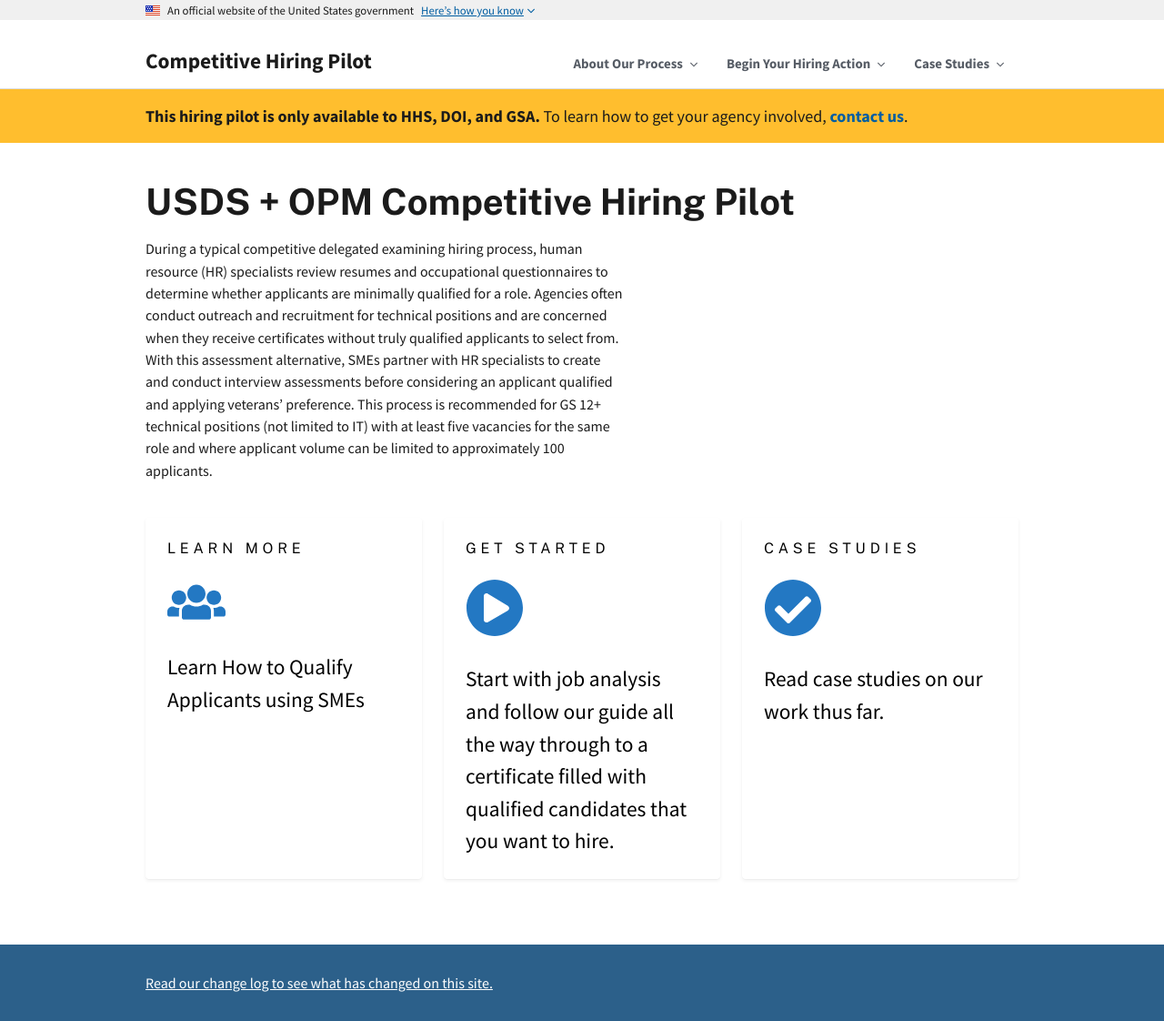
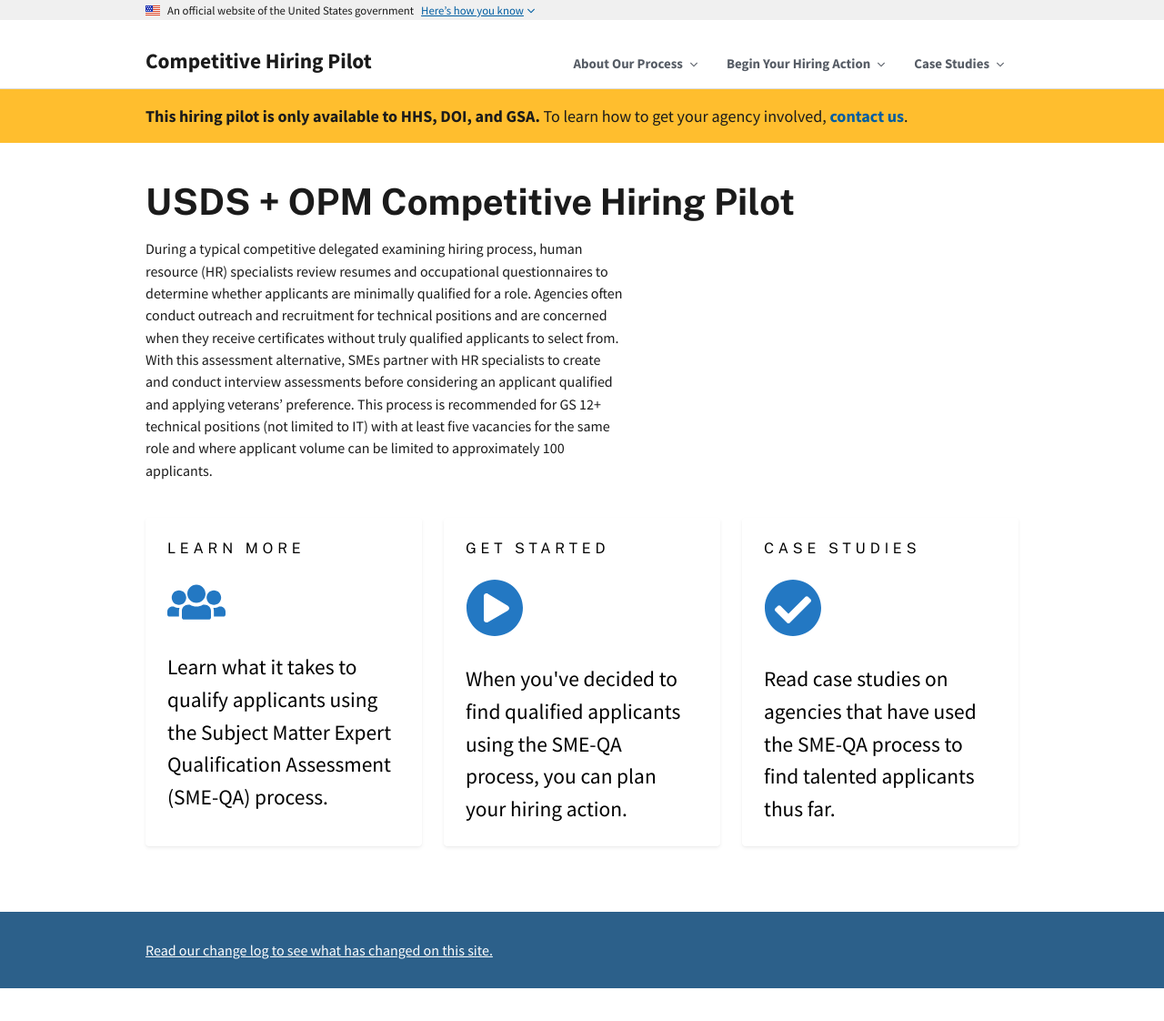
Before and after one commit to usds/SME-QA-Website, a Jekyll site: the page built from pages/home.html, in a window 1280 px wide. Shown: the whole page at 91% size. Built offline with Jekyll 4.4.1, drawn with Linux system fonts in a browser that asks for light colours; after the commit the page ends 1086 px from its top, so only the background shows below that.

Commit message:
Make these all same sized

```diff
--- a/pages/home.html
+++ b/pages/home.html
@@ -22,7 +22,7 @@
         </div>
         <div class="chp-home-featured__body">
           <p>
-            Learn How to Qualify Applicants using SMEs
+            Learn what it takes to qualify applicants using the Subject Matter Expert Qualification Assessment (SME-QA) process.
           </p>
         </div>
       </a>
@@ -35,7 +35,7 @@
         </div>
         <div class="chp-home-featured__body">
           <p>
-            Start with job analysis and follow our guide all the way through to a certificate filled with qualified candidates that you want to hire.
+            When you've decided to find qualified applicants using the SME-QA process, you can plan your hiring action.
           </p>
         </div>
       </a>
@@ -48,7 +48,7 @@
         </div>
         <div class="chp-home-featured__body">
           <p>
-            Read case studies on our work thus far.
+            Read case studies on agencies that have used the SME-QA process to find talented applicants thus far.
           </p>
         </div>
       </a>
```
